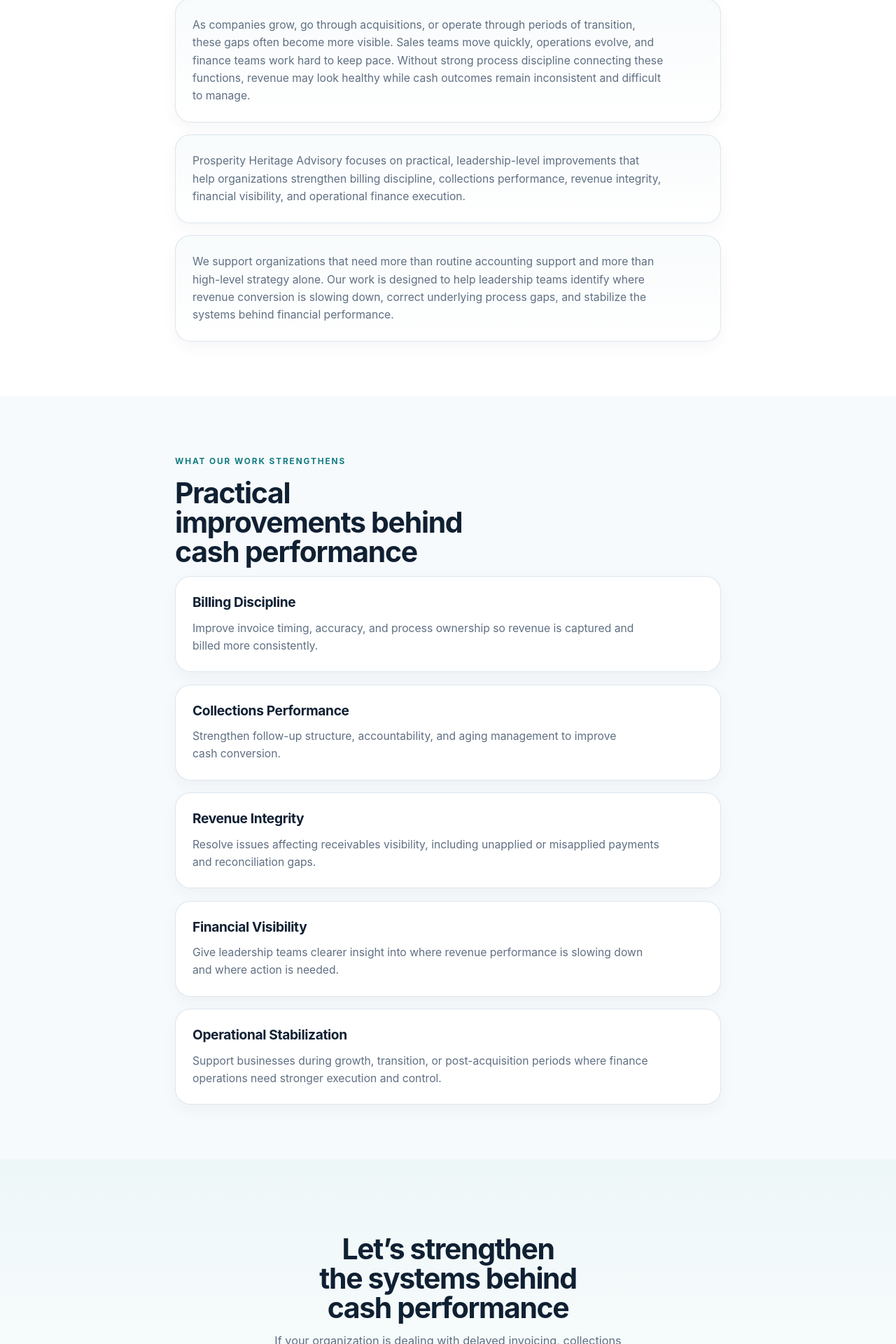
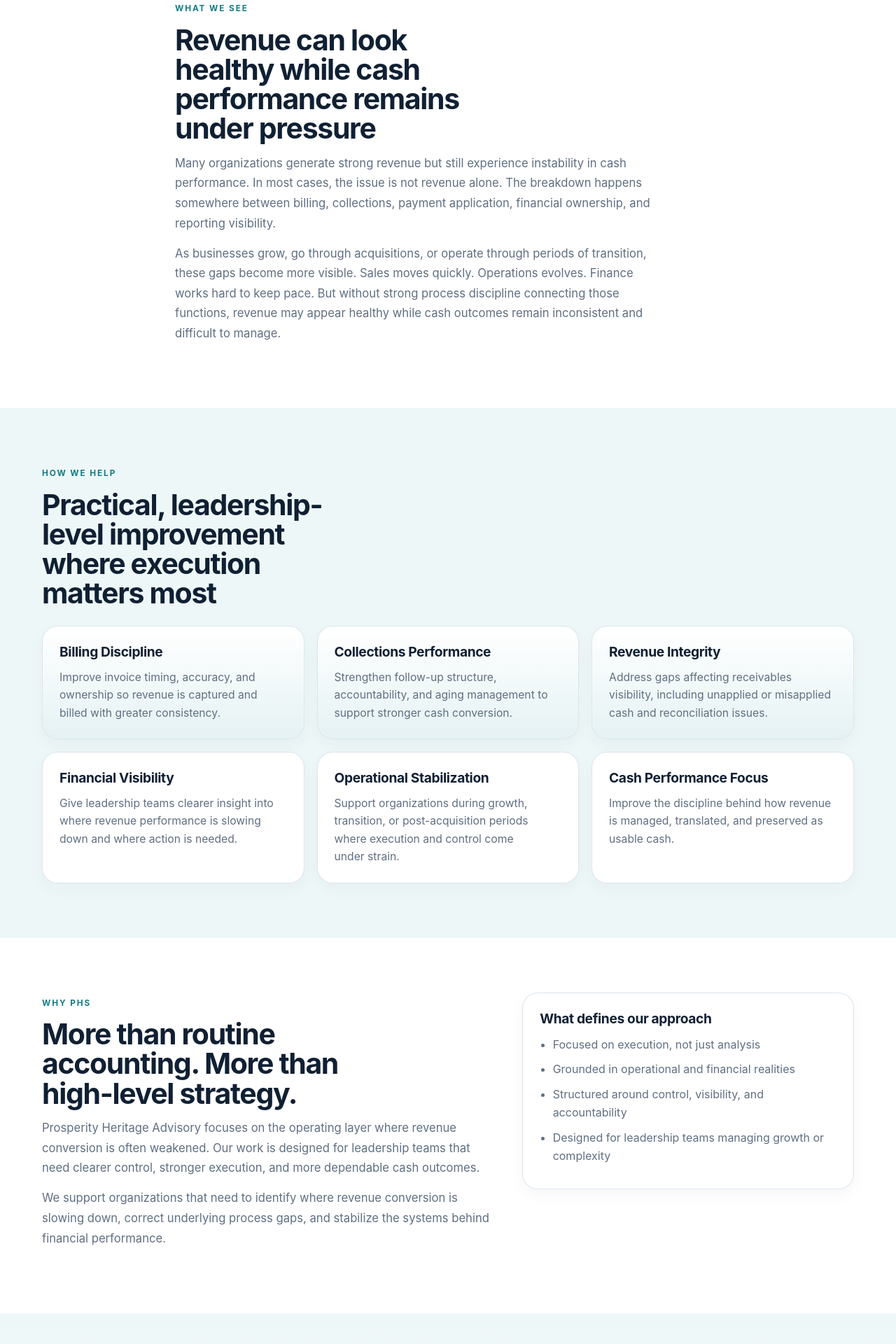
Before and after one commit to pjechete/prosperity-heritage-Advisory-Services, a Next.js app: page /about in a window 1280 px wide. Shown: the part 815-2735 px from the top of the page at 70% size. Built offline with nearby package versions, Linux system fonts and the light colour scheme.

Commit message:
Update page.tsx

```diff
--- a/src/app/about/page.tsx
+++ b/src/app/about/page.tsx
@@ -6,91 +6,76 @@ export default function AboutPage() {
       <section className="page-hero">
         <div className="narrow">
           <p className="eyebrow">About</p>
-          <h1>About Prosperity Heritage Advisory</h1>
-          <p className="section-copy">
+          <h1 className="page-title">A focused advisory partner for revenue control and cash stabilization</h1>
+
+          <p className="section-copy section-copy-lg">
             Prosperity Heritage Advisory helps leadership teams strengthen the
-            operational and financial systems that convert revenue into more
-            predictable cash performance.
+            operational and financial systems that determine how revenue
+            converts into cash.
           </p>
-<p className="hero-proof">
-  Led by 20+ years of experience across global finance, operational transformation, and revenue cycle improvement.
-</p>
+
+          <p className="hero-proof">
+            Led by 20+ years of experience across global finance, operational
+            transformation, and revenue cycle improvement.
+          </p>
         </div>
       </section>
 
       <section className="section">
         <div className="narrow">
-          <div className="content-stack">
-            <div className="card-gray">
+          <p className="section-label">What we see</p>
+          <h2 className="section-title">
+            Revenue can look healthy while cash performance remains under pressure
+          </h2>
+
+          <p className="section-copy">
+            Many organizations generate strong revenue but still experience
+            instability in cash performance. In most cases, the issue is not
+            revenue alone. The breakdown happens somewhere between billing,
+            collections, payment application, financial ownership, and
+            reporting visibility.
+          </p>
+
+          <p className="section-copy">
+            As businesses grow, go through acquisitions, or operate through
+            periods of transition, these gaps become more visible. Sales moves
+            quickly. Operations evolves. Finance works hard to keep pace. But
+            without strong process discipline connecting those functions,
+            revenue may appear healthy while cash outcomes remain inconsistent
+            and difficult to manage.
+          </p>
+        </div>
+      </section>
+
+      <section className="section section-soft">
+        <div className="container">
+          <p className="section-label">How we help</p>
+          <h2 className="section-title">
+            Practical, leadership-level improvement where execution matters most
+          </h2>
+
+          <div className="card-grid three-up">
+            <div className="card card-feature">
+              <h3>Billing Discipline</h3>
               <p>
-                Many growing organizations generate strong revenue but still
-                experience instability in cash performance. In most cases, the
-                issue is not revenue alone. The breakdown usually happens
-                somewhere between billing execution, collections follow-through,
-                payment application, financial ownership, and reporting visibility.
+                Improve invoice timing, accuracy, and ownership so revenue is
+                captured and billed with greater consistency.
               </p>
             </div>
 
-            <div className="card-gray">
+            <div className="card card-feature">
+              <h3>Collections Performance</h3>
               <p>
-                As companies grow, go through acquisitions, or operate through
-                periods of transition, these gaps often become more visible.
-                Sales teams move quickly, operations evolve, and finance teams
-                work hard to keep pace. Without strong process discipline
-                connecting these functions, revenue may look healthy while cash
-                outcomes remain inconsistent and difficult to manage.
+                Strengthen follow-up structure, accountability, and aging
+                management to support stronger cash conversion.
               </p>
             </div>
 
-            <div className="card-gray">
-              <p>
-                Prosperity Heritage Advisory focuses on practical,
-                leadership-level improvements that help organizations strengthen
-                billing discipline, collections performance, revenue integrity,
-                financial visibility, and operational finance execution.
-              </p>
-            </div>
-
-            <div className="card-gray">
-              <p>
-                We support organizations that need more than routine accounting
-                support and more than high-level strategy alone. Our work is
-                designed to help leadership teams identify where revenue
-                conversion is slowing down, correct underlying process gaps, and
-                stabilize the systems behind financial performance.
-              </p>
-            </div>
-          </div>
-        </div>
-      </section>
-
-      <section className="section section-light">
-        <div className="narrow">
-          <p className="section-label">What our work strengthens</p>
-          <h2 className="section-title">Practical improvements behind cash performance</h2>
-
-          <div className="content-stack">
-            <div className="card">
-              <h3>Billing Discipline</h3>
-              <p>
-                Improve invoice timing, accuracy, and process ownership so
-                revenue is captured and billed more consistently.
-              </p>
-            </div>
-
-            <div className="card">
-              <h3>Collections Performance</h3>
-              <p>
-                Strengthen follow-up structure, accountability, and aging
-                management to improve cash conversion.
-              </p>
-            </div>
-
-            <div className="card">
+            <div className="card card-feature">
               <h3>Revenue Integrity</h3>
               <p>
-                Resolve issues affecting receivables visibility, including
-                unapplied or misapplied payments and reconciliation gaps.
+                Address gaps affecting receivables visibility, including
+                unapplied or misapplied cash and reconciliation issues.
               </p>
             </div>
 
@@ -105,28 +90,74 @@ export default function AboutPage() {
             <div className="card">
               <h3>Operational Stabilization</h3>
               <p>
-                Support businesses during growth, transition, or
-                post-acquisition periods where finance operations need stronger
-                execution and control.
+                Support organizations during growth, transition, or
+                post-acquisition periods where execution and control come under
+                strain.
+              </p>
+            </div>
+
+            <div className="card">
+              <h3>Cash Performance Focus</h3>
+              <p>
+                Improve the discipline behind how revenue is managed,
+                translated, and preserved as usable cash.
               </p>
             </div>
           </div>
         </div>
       </section>
 
-      <section className="cta-band">
+      <section className="section">
+        <div className="container services-two-col">
+          <div>
+            <p className="section-label">Why PHS</p>
+            <h2 className="section-title left-align">
+              More than routine accounting. More than high-level strategy.
+            </h2>
+
+            <p className="section-copy">
+              Prosperity Heritage Advisory focuses on the operating layer where
+              revenue conversion is often weakened. Our work is designed for
+              leadership teams that need clearer control, stronger execution,
+              and more dependable cash outcomes.
+            </p>
+
+            <p className="section-copy">
+              We support organizations that need to identify where revenue
+              conversion is slowing down, correct underlying process gaps, and
+              stabilize the systems behind financial performance.
+            </p>
+          </div>
+
+          <div className="services-callout">
+            <h3>What defines our approach</h3>
+            <ul>
+              <li>Focused on execution, not just analysis</li>
+              <li>Grounded in operational and financial realities</li>
+              <li>Structured around control, visibility, and accountability</li>
+              <li>Designed for leadership teams managing growth or complexity</li>
+            </ul>
+          </div>
+        </div>
+      </section>
+
+      <section className="cta-section">
         <div className="narrow">
           <div className="cta-box">
+            <p className="section-label">Next step</p>
             <h2>Let’s strengthen the systems behind cash performance</h2>
             <p>
-              If your organization is dealing with delayed invoicing, collections
-              inconsistency, reconciliation issues, weak visibility, or financial
-              strain during a transition period, Prosperity Heritage Advisory can help.
+              If delayed invoicing, collections inconsistency, reconciliation
+              issues, weak visibility, or transition-related strain are
+              affecting performance, we can help.
             </p>
 
-            <div className="button-row center-buttons">
-              <Link href="/contact" className="btn btn-secondary">
-                Book a Consultation
+            <div className="hero-actions center-buttons">
+              <Link href="/contact" className="btn btn-primary">
+                Schedule a Diagnostic
+              </Link>
+              <Link href="/services" className="btn btn-secondary">
+                Explore Services
               </Link>
             </div>
           </div>
```
